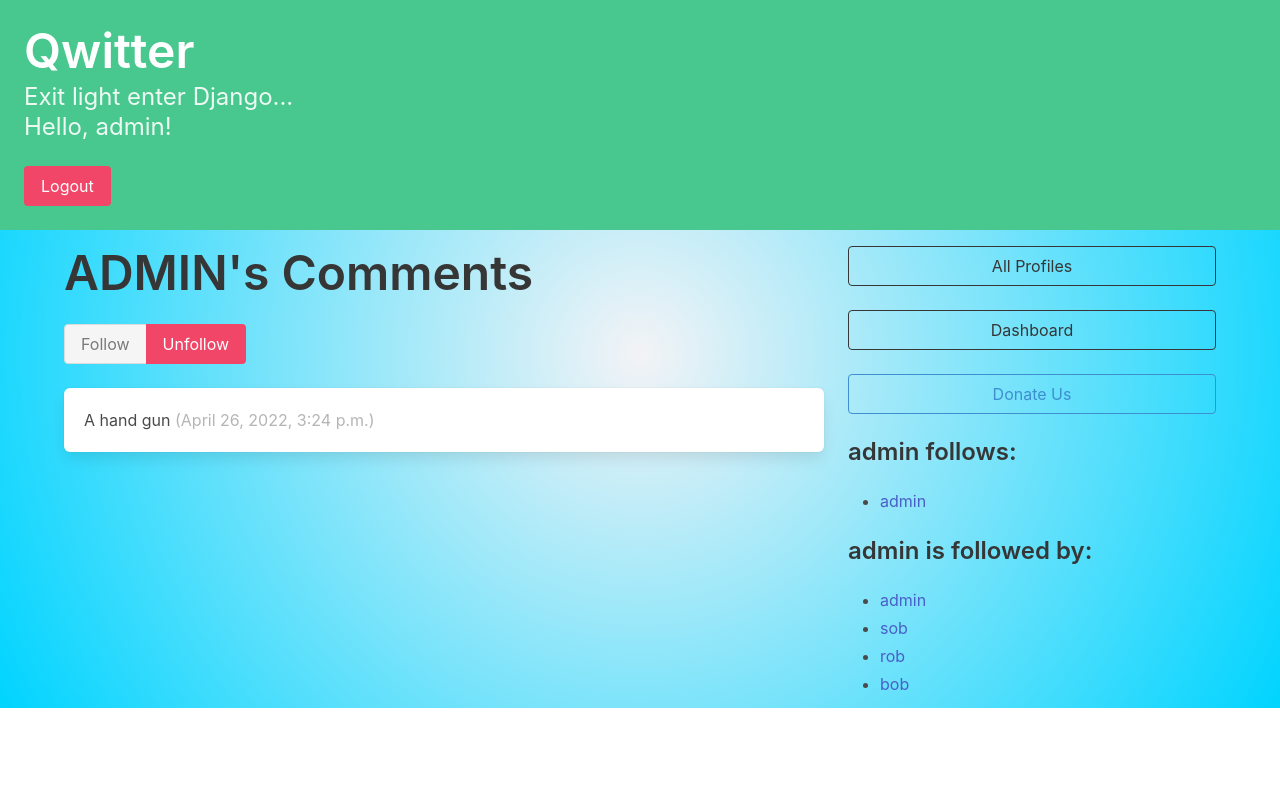
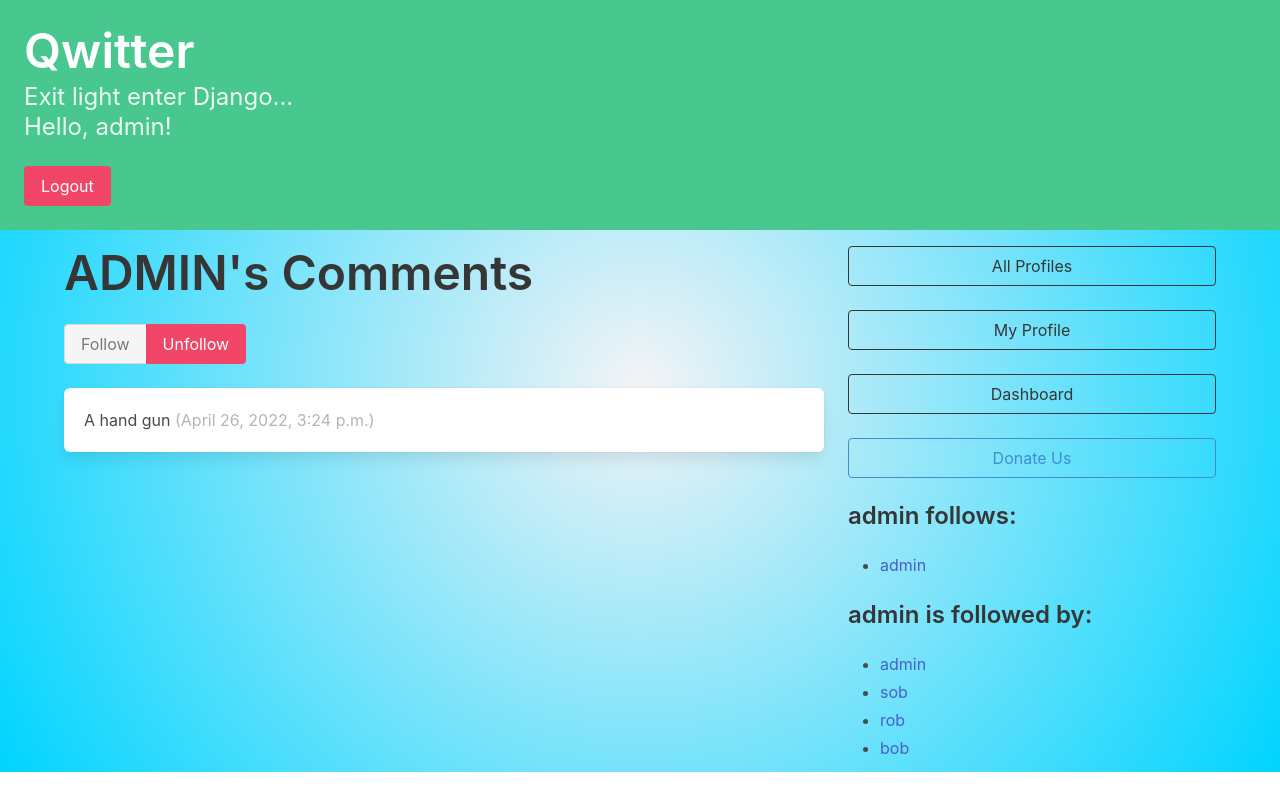
Before and after one commit to ArgyrisApergis/SocialApp, a Django app: page /profile/4 in a window 1280 px wide. Run offline with Django 4.2, Linux system fonts and the light colour scheme; a user stored in the database is signed in; data comes from the database, SQL or seed files in the repository; both versions use the stored data as it was after the commit.

Commit message:
final cut2/ logout/dash_home bug/profile button

```diff
--- a/project social/social/social_app/templates/profile.html
+++ b/project social/social/social_app/templates/profile.html
@@ -64,6 +64,14 @@ background: radial-gradient(circle, rgb(236, 236, 238) 0%, rgb(243, 243, 246) 0%
         </a>
     </div>
 
+    <div class="block">
+        <a href="{% url 'main_app:profile' request.user.profile.id %} ">
+            <button class="button is-dark is-outlined is-fullwidth">
+                My Profile
+            </button>
+        </a>
+    </div>
+
         <div class="block">
         <a href="{% url 'main_app:dashboard' %} ">
             <button class="button is-dark is-outlined is-fullwidth">
```
Also changed, not shown: project social/social/social_app/templates/profile_list.html (+8 -0 lines), project social/social/social_app/db.sqlite3.
